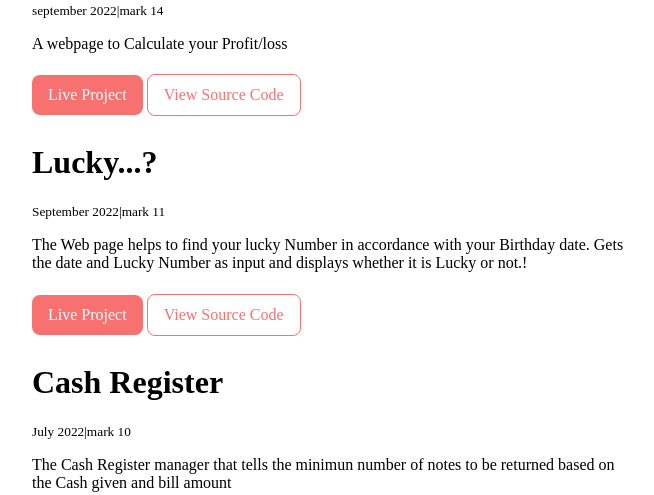
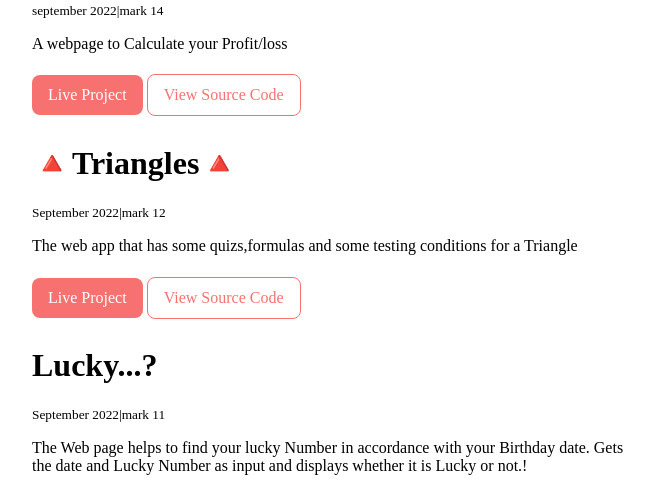
Before and after one commit to logapriya16/Logapriya.com, a plain HTML site: page projects.html in a window 1280 px wide. Shown: the part 719-1214 px from the top of the page, without its empty margins (328-982 px from the left). Drawn offline with Linux system fonts and the light colour scheme; a web font is replaced by a local one.

Commit message:
mark 12 Updated

```diff
--- a/projects.html
+++ b/projects.html
@@ -35,6 +35,16 @@
                 <p>A webpage to Calculate your Profit/loss </p><br>
                 <a class="link Link-Primary" href="https://mark14-profit-loss-calculator.netlify.app/">Live Project</a>
                 <a class="link Link-Secondary" href="https://github.com/logapriya16/stockmarket-profit-or-loss">View Source Code</a>
+            </div>
+        </li>
+        <li>
+            <div class="container container-center">
+                <br>
+                <h1>🔺Triangles🔺</h1>
+                <small>September 2022|mark 12</small>
+                <p>The web app that has some quizs,formulas and some testing conditions for a Triangle</p><br>
+                <a class="link Link-Primary" href="https://triangless-fun.netlify.app/">Live Project</a>
+                <a class="link Link-Secondary" href="https://github.com/logapriya16/triangless">View Source Code</a>
             </div>
         </li>
         <li>
```
